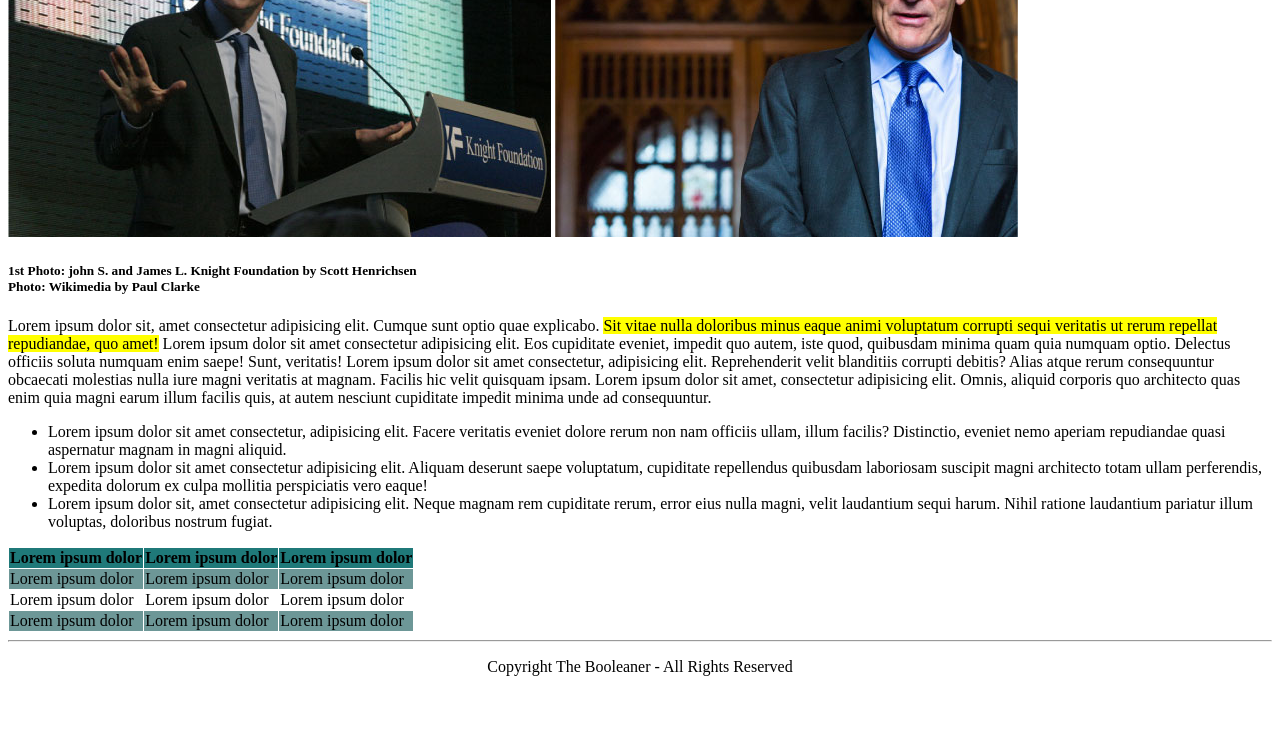
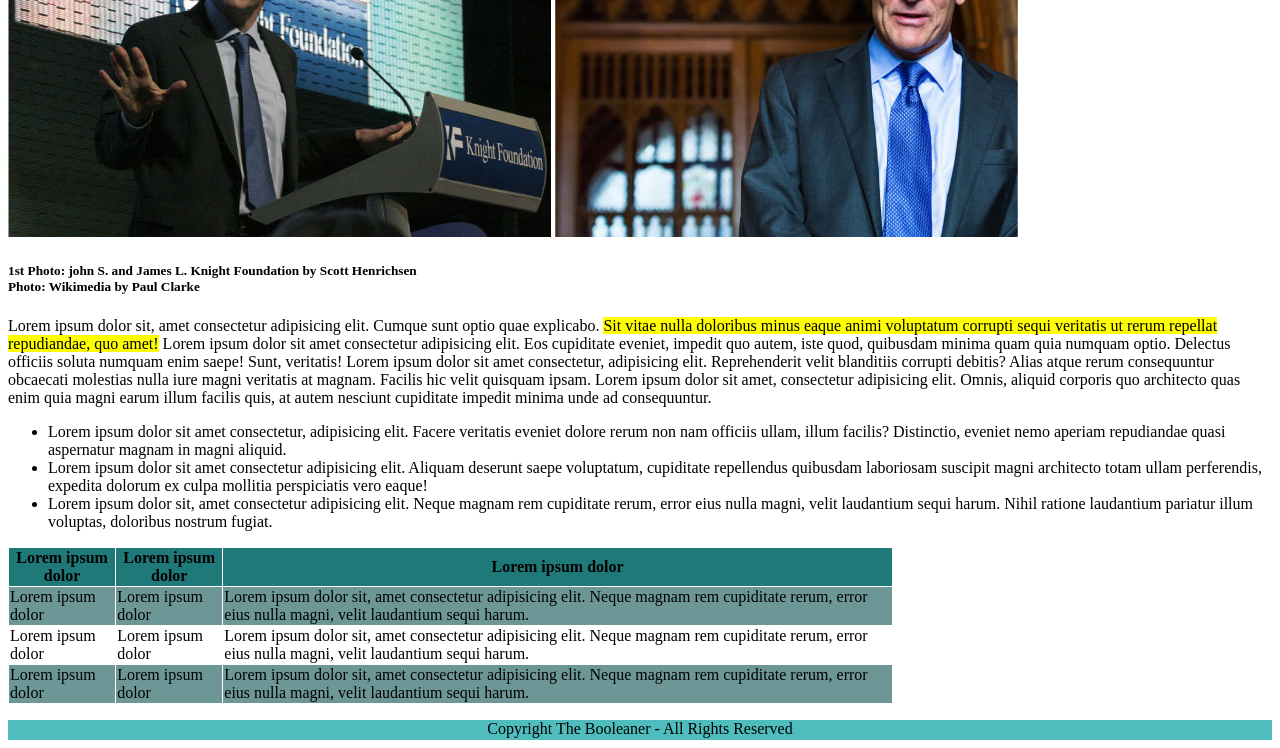
Before and after one commit to timb0l/html-css-booleaner, a plain HTML site: page index.html in a window 1280 px wide. Shown: the part 380-1128 px from the top of the page. Before the commit the page ends 1072 px from the top, so only its background shows below. Drawn offline with Linux system fonts and the light colour scheme.

Commit message:
completed, only header backround missing

```diff
--- a/css/style.css
+++ b/css/style.css
@@ -3,26 +3,27 @@ header {
         width: 100%;
         height: 100px;
         }
-#img_logo { width: 30px}
+
+
+#img_logo {width:250px;
+    height: 140px;}
+
 
 
 table, th, td {
     border: 1px solid white;
-    border-collapse: collapse;
-  }
+    border-collapse: collapse;}
 #td0 {
-    background-color: #1f7979;
-  }
+    background-color: #1f7979;}
 #tr1{
-    background-color: #6d9797;
-}
+    background-color: #6d9797;}
 #tr2 {
-    background-color: #6d9797;
-}
+    background-color: #6d9797;}
 
-footer{
+
+footer {
+    background-color: #4fbdbd;
+    width:100%;
+    height:20px;
     text-align: center;
-    display: block;
-    background-color: #6d9797
-    width: 100%
-    height:70px;}
+    display: block;}
--- a/index.html
+++ b/index.html
@@ -10,7 +10,6 @@
 <body>
     <div class="header">
     <header>
-            <img id="header_bg" src="./img/pattern.png">
             <img id="img_logo" src="./img/logo.svg">
     </header>
     </div>
@@ -51,9 +50,9 @@
         </section>
 
         <section>
-            <table>
+            <table style="width: 70%; height:100px;">
                 <thead>
-                    <tr id="td0">
+                    <tr id="td0";>
                         <th>Lorem ipsum dolor</th>
                         <th>Lorem ipsum dolor</th>
                         <th>Lorem ipsum dolor</th>
@@ -63,24 +62,26 @@
                     <tr id="tr1">
                         <td>Lorem ipsum dolor</td>
                         <td>Lorem ipsum dolor</td>
-                        <td>Lorem ipsum dolor</td>
+                        <td>Lorem ipsum dolor sit, amet consectetur adipisicing elit.
+                            Neque magnam rem cupiditate rerum, error eius nulla magni, velit laudantium sequi harum.</td>
                     </tr>
                     <tr>
                         <td>Lorem ipsum dolor</td>
                         <td>Lorem ipsum dolor</td>
-                        <td>Lorem ipsum dolor</td>
+                        <td>Lorem ipsum dolor sit, amet consectetur adipisicing elit.
+                            Neque magnam rem cupiditate rerum, error eius nulla magni, velit laudantium sequi harum.</td>
                     </tr>
                     <tr id=tr2>
                         <td>Lorem ipsum dolor</td>
                         <td>Lorem ipsum dolor</td>
-                        <td>Lorem ipsum dolor</td>
+                        <td>Lorem ipsum dolor sit, amet consectetur adipisicing elit.
+                            Neque magnam rem cupiditate rerum, error eius nulla magni, velit laudantium sequi harum.</td>
                     </tr>
                 </tbody>
             </table>
         </section>
     </main>
 
-    <hr>
 
     <footer>
         <p>Copyright The Booleaner - All Rights Reserved</p>
```
